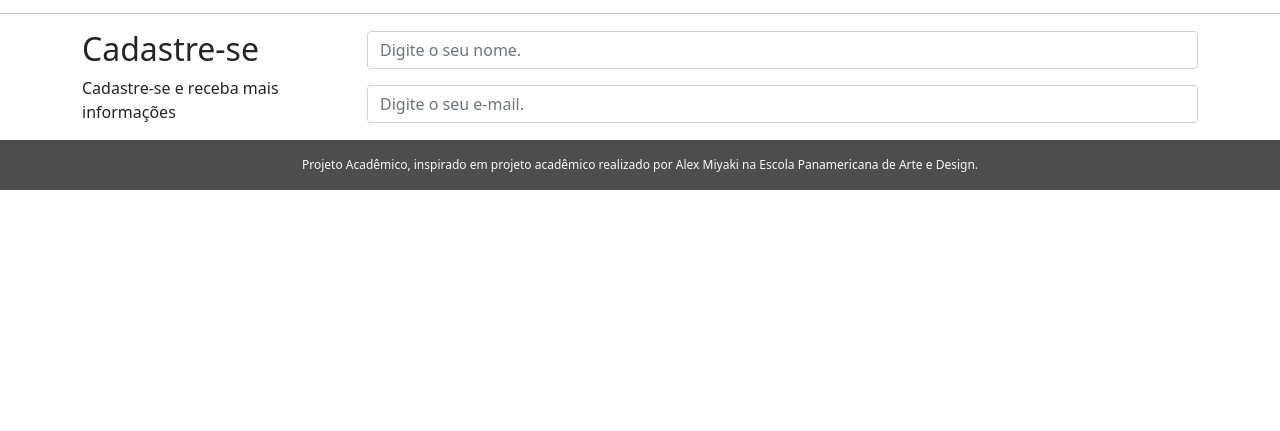
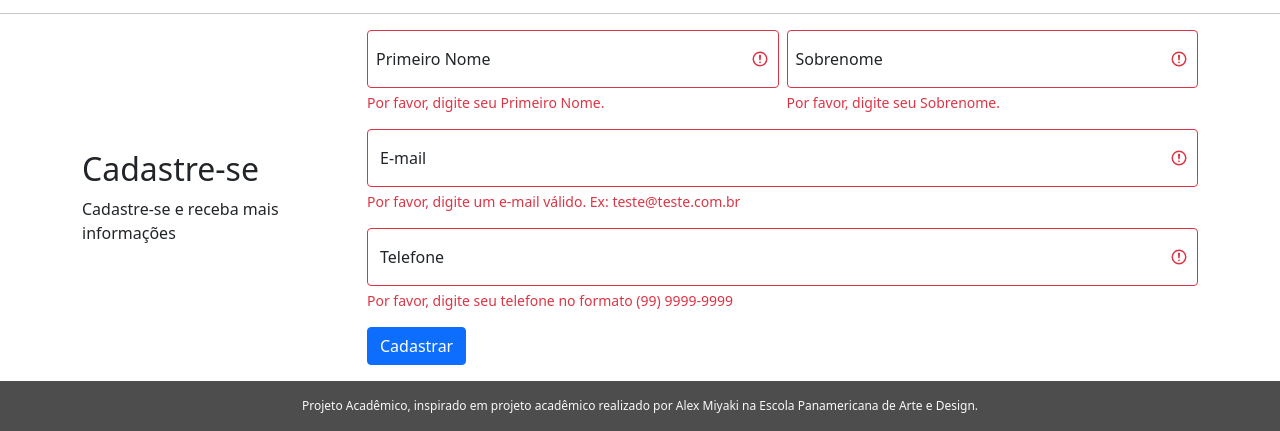
Before and after one commit to alexmiyaki/Bootstrap_II, a plain HTML site: page index.html in a window 1280 px wide. Shown: the part 1289-1720 px from the top of the page. Before the commit the page ends 1479 px from the top, so only its background shows below. Drawn offline with nearby package versions, Linux system fonts and the light colour scheme.

Commit message:
Validação do form - PréSubmit

```diff
--- a/index.html
+++ b/index.html
@@ -65,21 +65,45 @@
                         <h2>Cadastre-se</h2>
                         <p>Cadastre-se e receba mais informações</p>
                 </div>
-                <div class="col-12 col-md-6 col-sm-12 col-lg-8 col-xl-9">
-                    <form class="form">
-                        <div class="form-row">
-                            <div class="col mb-3">
-                                <div class="input-group">
-                                    <input type="text" class="form-control" name="nome" placeholder="Digite o seu nome.">
+                <div class="col-12 col-md-6 col-sm-12 col-lg-8 col-xl-9 P-5">
+                    <form class="was-validated">
+                        <div class="row g-2 mb-3">
+                            <div class="col form-floating">
+                              <input type="text" class="form-control" placeholder="Primeiro Nome" aria-label="primeironome" id="primeironome" required>
+                              <label for="primeironome" class="form-label">Primeiro Nome</label>
+                              <div class="valid-feedback"></div>
+                              <div class="invalid-feedback">
+                                  Por favor, digite seu Primeiro Nome.
+                              </div>
+                            </div>
+                            <div class="col form-floating">
+                                <input type="text" class="form-control" placeholder="Sobrenome" aria-label="Sobrenome" required>
+                                <label for="sobrenome" class="form-label">Sobrenome</label>
+                                <div class="valid-feedback"></div>
+                                <div class="invalid-feedback">
+                                    Por favor, digite seu Sobrenome.
                                 </div>
                             </div>
-                            <div class="col mb-3">
-                                <div class="input-group">
-                                    <input type="text" class="form-control" name="email" placeholder="Digite o seu e-mail.">
-                                </div>
+                        </div>
+                        <div class="col form-floating mb-3">
+                            <input type="text" class="form-control" name="email" placeholder="Digite o seu e-mail." pattern="[a-zA-Z0-9!#$%&'*+\/=?^_`{|}~.-]+@[a-zA-Z0-9-]+(\.[a-zA-Z0-9-]+)*" required>
+                            <label for="email" class="form-label">E-mail</label>
+                            <div class="valid-feedback"></div>
+                            <div class="invalid-feedback">
+                                Por favor, digite um e-mail válido. Ex: teste@teste.com.br
                             </div>
+                        </div>
+                        <div class="col form-floating mb-3">
+                            <input type="text" class="form-control" name="telefone" placeholder="Digite o seu telefone." pattern="(\([0-9]{2}\))\s([9]{1})?([0-9]{4})-([0-9]{4})" required>
+                            <label for="telefone" class="form-label">Telefone</label>
+                            <div class="valid-feedback"></div>
+                            <div class="invalid-feedback">
+                                Por favor, digite seu telefone no formato (99) 9999-9999
+                            </div>
+                        </div>
+                        <button type="submit" class="btn btn-primary mb-3">Cadastrar</button>
 
-                        </div>
+
                     </form>
                 </div>
             </div>
```
